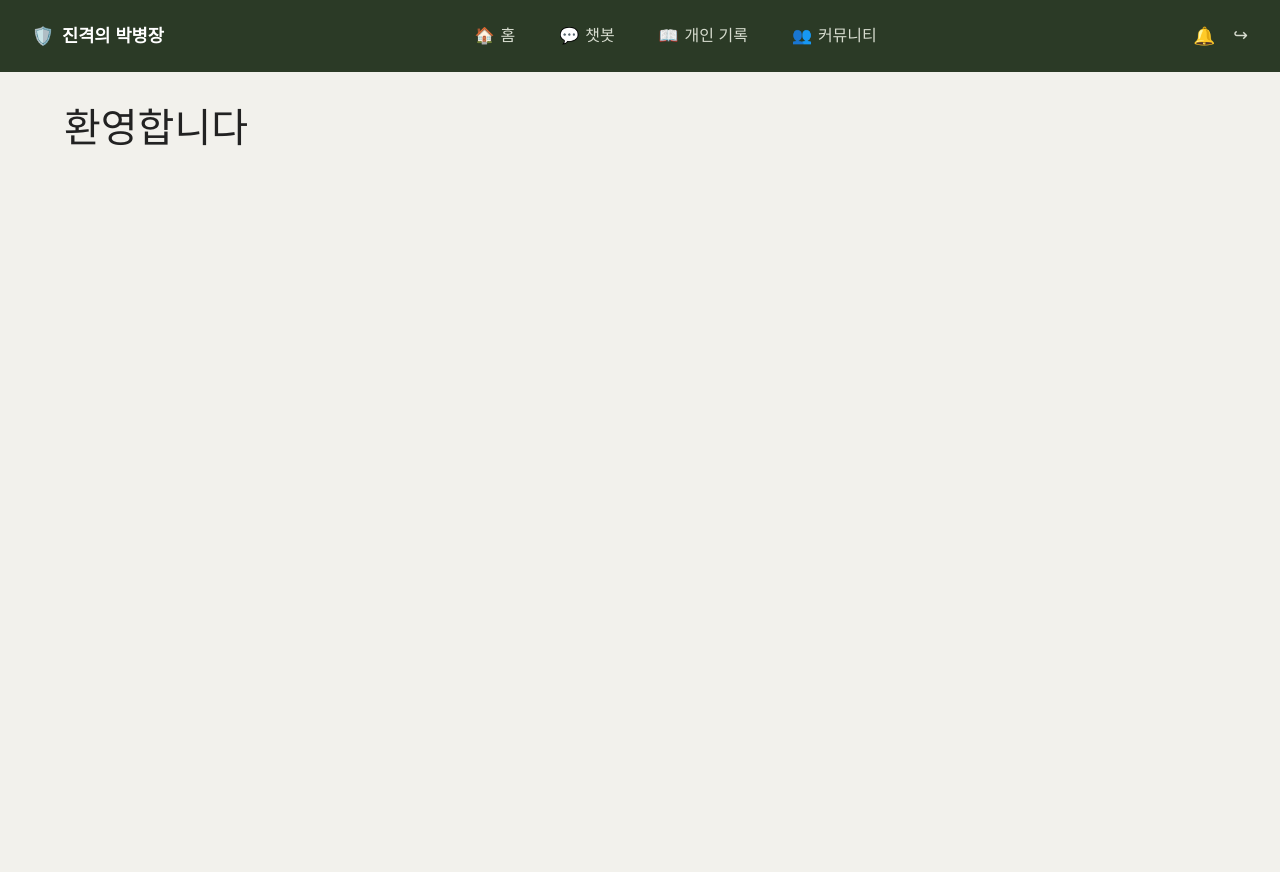
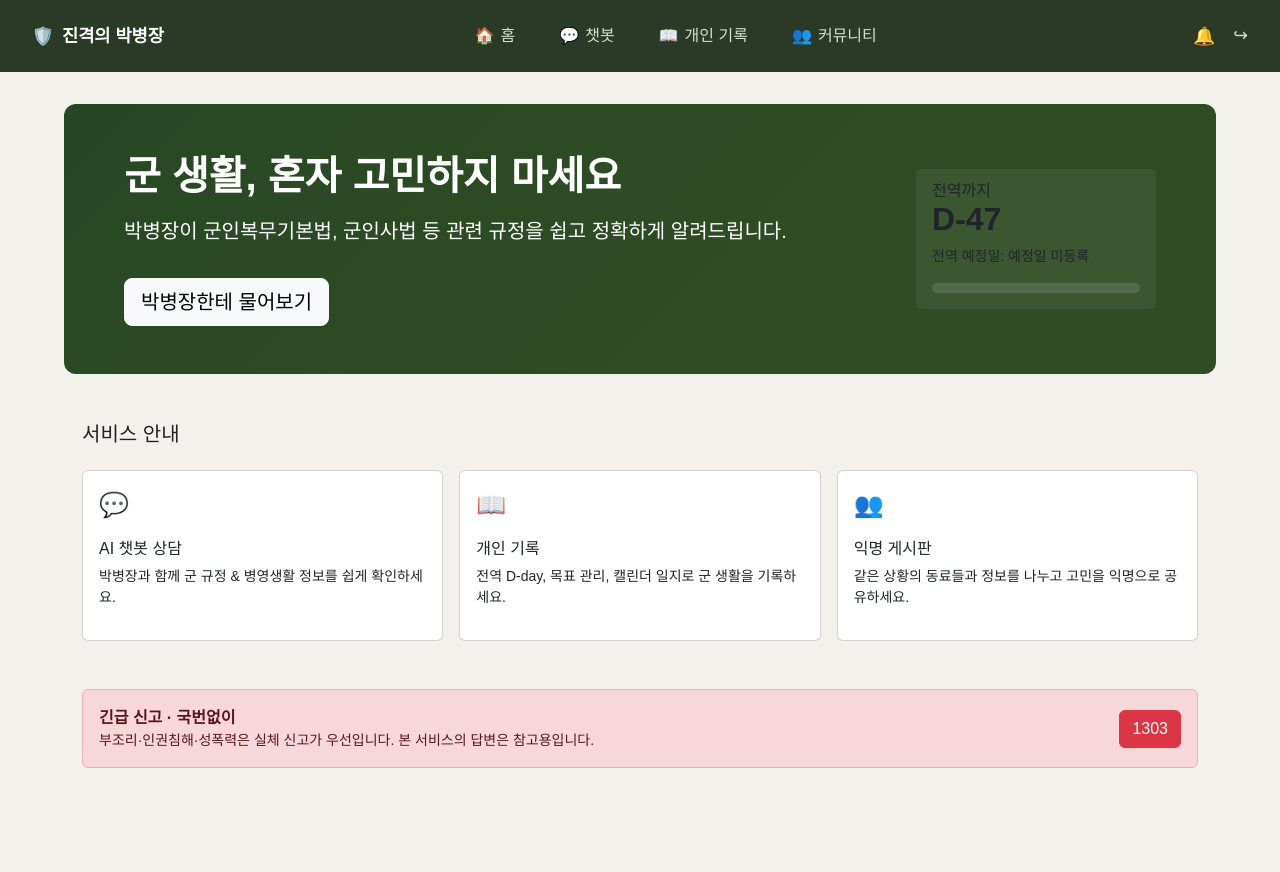
Before and after one commit to SKNETWORKS-FAMILY-AICAMP/SKN31-4rd-2Team, a Django app: template military_life/home/templates/home/index.html in a window 1280 px wide. Before the commit the page ends 146 px from the top, so only its background shows below. Run offline with Django 5.2, Linux system fonts and the light colour scheme; the template is opened without the code that fills it, so the values that code supplies are empty.

Commit message:
홈화면

```diff
--- a/military_life/config/urls.py
+++ b/military_life/config/urls.py
@@ -17,9 +17,22 @@ Including another URLconf
 
 from django.contrib import admin
 from django.urls import path, include
+from django.shortcuts import redirect
+from django.urls import reverse
+
+from home.views import home as home_view
+
+
+def root(request):
+    # If authenticated, render the home view directly; otherwise redirect to login
+    if request.user.is_authenticated:
+        return home_view(request)
+    return redirect(reverse('account:login'))
+
 
 urlpatterns = [
     path("admin/", admin.site.urls),
+    path("", root, name="root"),
     path("", include("home.urls")),
     path("account/", include("account.urls")),
     path("chatbot/", include("chatbot.urls")),
--- a/military_life/home/templates/home/index.html
+++ b/military_life/home/templates/home/index.html
@@ -4,5 +4,70 @@
 {% block title %}진격의 박병장{% endblock %}
 
 {% block content %}
-<h1>환영합니다</h1>
+<section class="hero p-5" style="background: linear-gradient(135deg,#274724 0%, #2f4d24 60%); color:#fff; border-radius:12px;">
+	<div class="container d-flex align-items-center justify-content-between">
+		<div style="max-width:720px">
+			<h1 class="display-6 fw-bold">군 생활, 혼자 고민하지 마세요</h1>
+			<p class="lead mt-3">박병장이 군인복무기본법, 군인사법 등 관련 규정을 쉽고 정확하게 알려드립니다.</p>
+			<a href="{% url 'chatbot:chat' %}" class="btn btn-light btn-lg mt-3">박병장한테 물어보기</a>
+		</div>
+
+		<div style="min-width:240px;">
+			<div class="card text-dark" style="background:rgba(255,255,255,0.06); border:none;">
+				<div class="card-body">
+					<h6 class="card-subtitle">전역까지</h6>
+					<h2 class="fw-bold">{% if ddays is not None %}D-{{ ddays }}{% else %}D-47{% endif %}</h2>
+					<p class="small mb-0">전역 예정일: {% if discharge_date %}{{ discharge_date|date:'Y년 n월 j일' }}{% else %}예정일 미등록{% endif %}</p>
+					<div class="progress mt-3" style="height:10px; background:rgba(255,255,255,0.12)">
+						<div class="progress-bar bg-success" role="progressbar" style="width:{{ progress_percent }}%"></div>
+					</div>
+				</div>
+			</div>
+		</div>
+	</div>
+</section>
+
+<section class="container my-5">
+	<h5 class="mb-4">서비스 안내</h5>
+	<div class="row g-3">
+		<div class="col-md-4">
+			<div class="card h-100">
+				<div class="card-body">
+					<div class="mb-3" style="font-size:24px">💬</div>
+					<h6>AI 챗봇 상담</h6>
+					<p class="small">박병장과 함께 군 규정 & 병영생활 정보를 쉽게 확인하세요.</p>
+				</div>
+			</div>
+		</div>
+		<div class="col-md-4">
+			<div class="card h-100">
+				<div class="card-body">
+					<div class="mb-3" style="font-size:24px">📖</div>
+					<h6>개인 기록</h6>
+					<p class="small">전역 D-day, 목표 관리, 캘린더 일지로 군 생활을 기록하세요.</p>
+				</div>
+			</div>
+		</div>
+		<div class="col-md-4">
+			<div class="card h-100">
+				<div class="card-body">
+					<div class="mb-3" style="font-size:24px">👥</div>
+					<h6>익명 게시판</h6>
+					<p class="small">같은 상황의 동료들과 정보를 나누고 고민을 익명으로 공유하세요.</p>
+				</div>
+			</div>
+		</div>
+	</div>
+</section>
+
+<section class="container my-4">
+	<div class="alert alert-danger d-flex justify-content-between align-items-center" role="alert">
+		<div>
+			<strong>긴급 신고 · 국번없이</strong>
+			<div class="small">부조리·인권침해·성폭력은 실체 신고가 우선입니다. 본 서비스의 답변은 참고용입니다.</div>
+		</div>
+		<a class="btn btn-danger" href="tel:1303">1303</a>
+	</div>
+</section>
+
 {% endblock %}
```
Also changed, not shown: military_life/account/forms.py (added, +18 -0 lines), military_life/account/templates/account/login.html (added, +32 -0 lines), military_life/account/templates/account/signup.html (added, +41 -0 lines), military_life/account/views.py (+33 -5 lines), military_life/home/views.py (+34 -2 lines), notes.md (added, +41 -0 lines).
